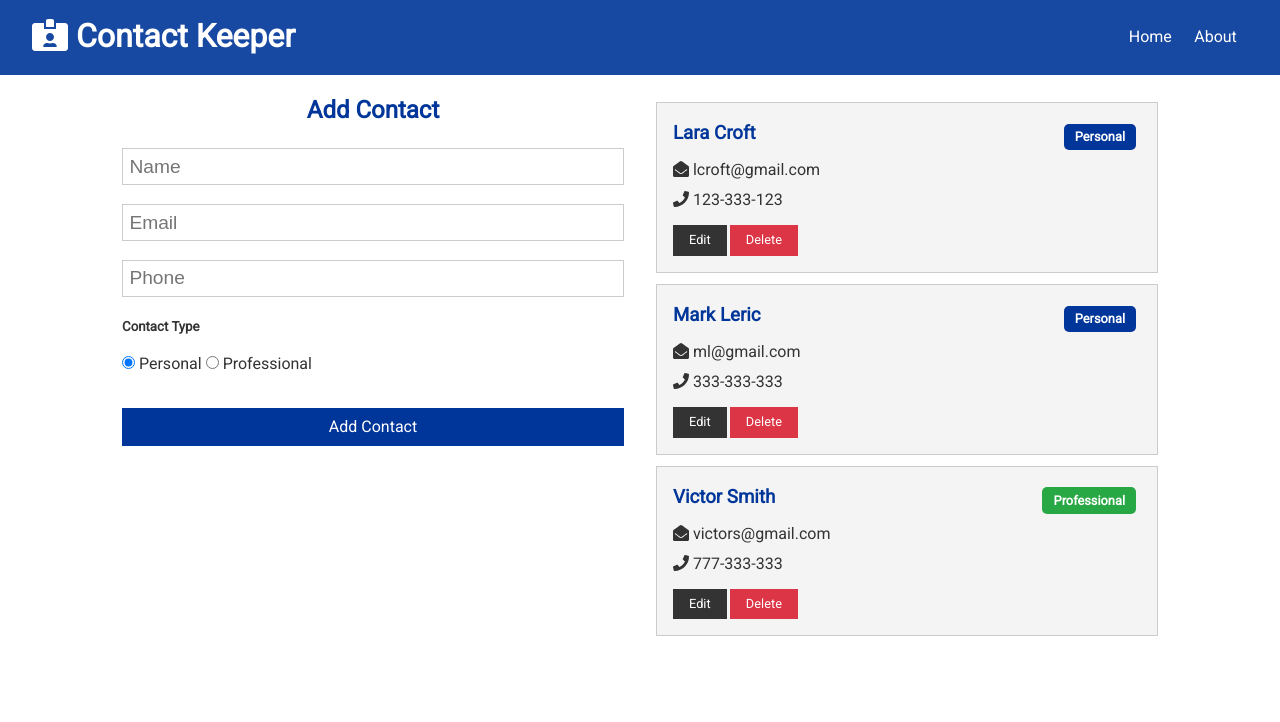
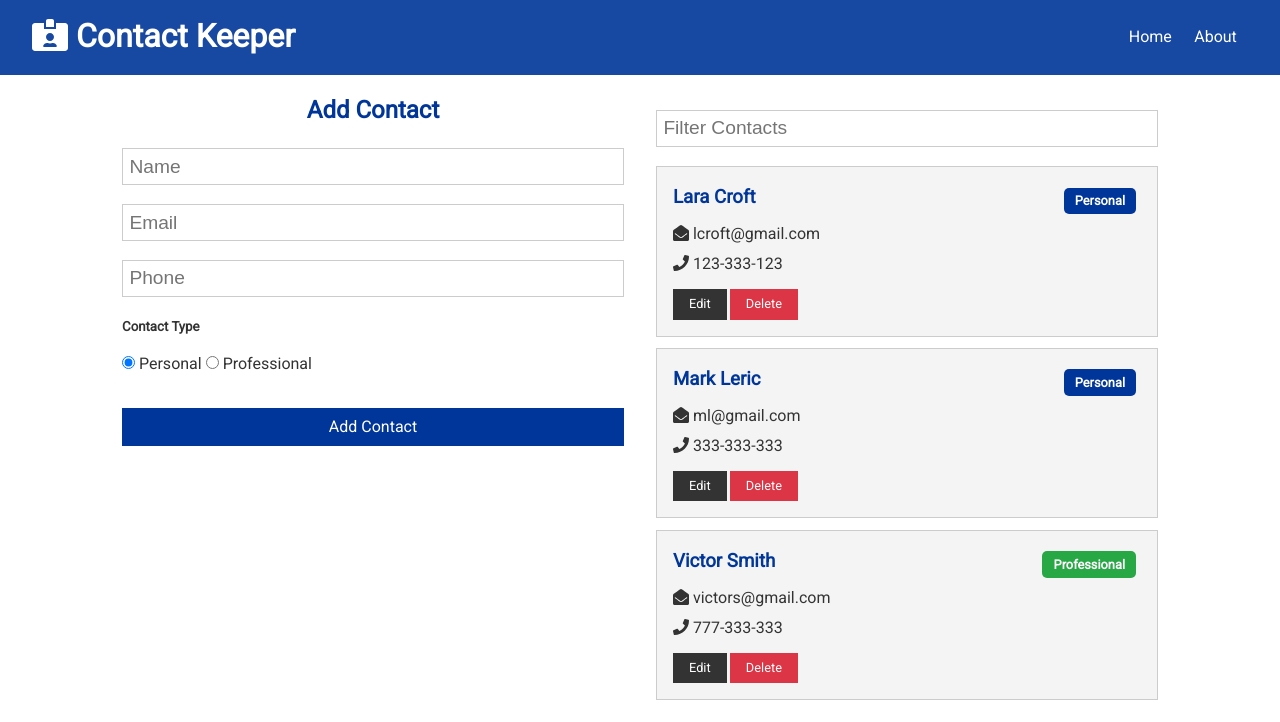
Before and after one commit to Zigmall/Contact-Keeper, a React (Create React App) app in the folder client/: page / in a window 1280 px wide. Shown: the top 722 px of the page. Built offline with nearby package versions, Linux system fonts and the light colour scheme.

Commit message:
Implement filtering method

```diff
--- /dev/null
+++ b/client/src/components/contacts/ContactFilter.js
@@ -0,0 +1,34 @@
+import React, { useContext, useRef, useEffect } from 'react';
+import ContactContext from '../../context/contact/contactContext';
+
+const ContactFilter = () => {
+  const contactContext = useContext(ContactContext);
+  const text = useRef('');
+  const { filterContacts, clearFilter, filtered } = contactContext;
+
+  useEffect(() => {
+    if (filtered === null) {
+      text.current.value = '';
+    }
+  });
+
+  const onChange = (e) => {
+    if (text.current.value !== '') {
+      filterContacts(e.target.value);
+    } else {
+      clearFilter();
+    }
+  };
+  return (
+    <form>
+      <input
+        ref={text}
+        type='text'
+        placeholder='Filter Contacts'
+        onChange={onChange}
+      />
+    </form>
+  );
+};
+
+export default ContactFilter;
--- a/client/src/components/contacts/Contacts.js
+++ b/client/src/components/contacts/Contacts.js
@@ -2,16 +2,26 @@ import React, { useContext } from 'react';
 import ContactContext from '../../context/contact/contactContext';
 import ContactItem from './ContactItem';
 
+const Contacts = () => {
+  const contactContext = useContext(ContactContext);
 
-const Contacts = () => {
-    const contactContext = useContext(ContactContext);
+  const { contacts, filtered } = contactContext;
 
-    const { contacts } = contactContext;
-    return (
-        <>
-         {contacts.map(contact => <ContactItem key={contact.id} contact={contact}/>)}
-        </>
-    )
-}
+  if (contacts.length === 0) {
+    return <h4>Please add a contact.</h4>;
+  }
+
+  return (
+    <>
+      {filtered !== null
+        ? filtered.map((contact) => (
+            <ContactItem key={contact.id} contact={contact} />
+          ))
+        : contacts.map((contact) => (
+            <ContactItem key={contact.id} contact={contact} />
+          ))}
+    </>
+  );
+};
 
 export default Contacts;
--- a/client/src/components/pages/Home.js
+++ b/client/src/components/pages/Home.js
@@ -1,6 +1,7 @@
 import React from 'react';
 import Contacts from '../contacts/Contacts';
 import ContactForm from '../contacts/ContactForm';
+import ContactFilter from '../contacts/ContactFilter';
 
 const Home = () => {
     return (
@@ -9,6 +10,7 @@ const Home = () => {
                 <ContactForm />
             </div>
             <div>
+                <ContactFilter />
                 <Contacts />
             </div>
         </div>
--- a/client/src/context/contact/contactReducer.js
+++ b/client/src/context/contact/contactReducer.js
@@ -42,7 +42,7 @@ export default (state, action) => {
     case FILTER_CONTACTS:
       return {
         ...state,
-        filtered: state.contact.filter((contact) => {
+        filtered: state.contacts.filter(contact => {
           const regex = new RegExp(`${action.payload}`, 'gi');
           return contact.name.match(regex) || contact.email.match(regex);
         }),
```
